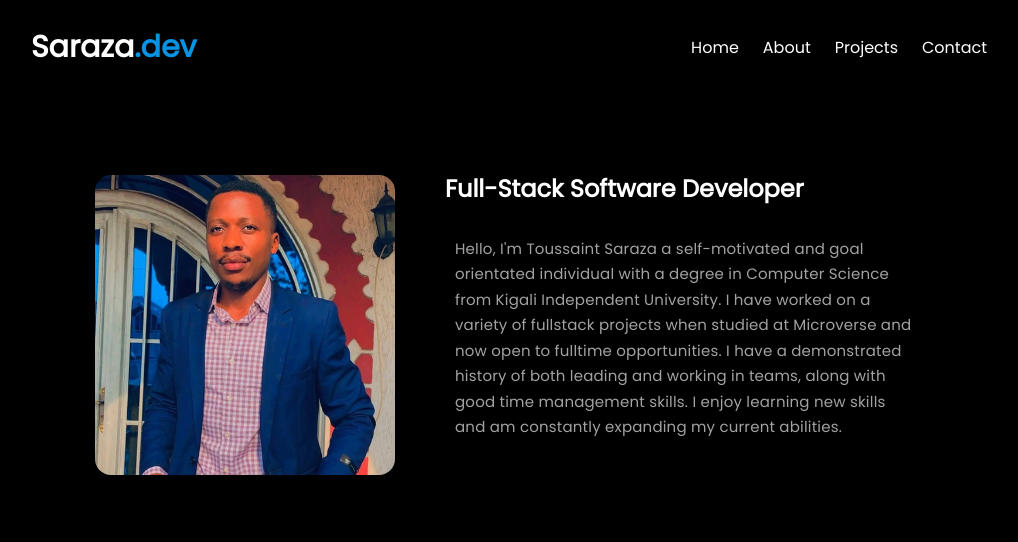
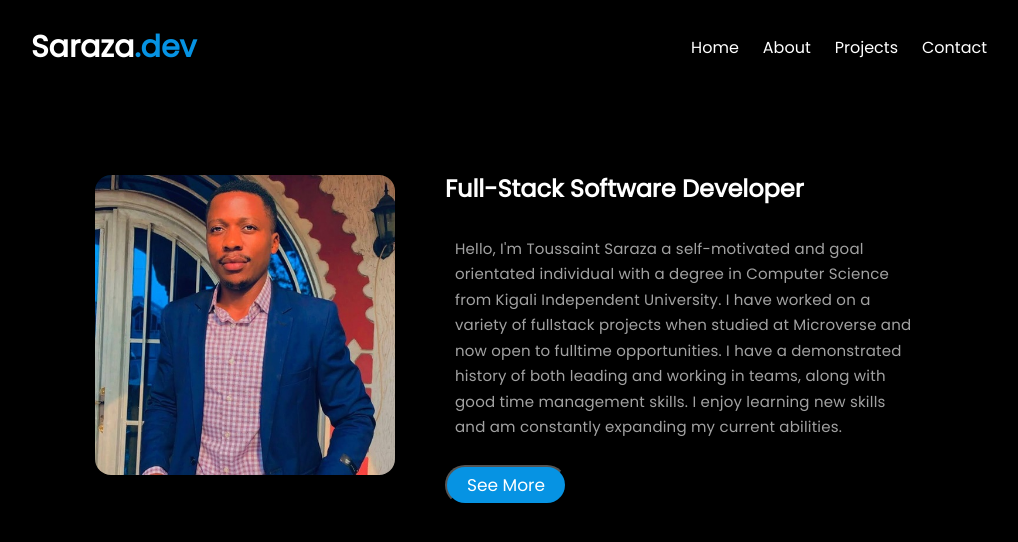
Before and after one commit to sarazaToussaint/Saraza-dev, a React (Create React App) app: page /About in a window 1280 px wide. Shown: the top 542 px of the page, without its empty margins (129-1147 px from the left). Built offline with nearby package versions, Linux system fonts and the light colour scheme.

Commit message:
Add the see more about me button

```diff
--- a/src/components/About.jsx
+++ b/src/components/About.jsx
@@ -1,4 +1,5 @@
 import React from 'react';
+import { NavLink as Link } from 'react-router-dom';
 import data from './database/data.json';
 
 const About = () => (
@@ -24,6 +25,7 @@ const About = () => (
         skills. I enjoy learning new skills and am constantly expanding my
         current abilities.
       </p>
+      <Link className="buton" to="/Skills"><button type="button" className="btn btn-primary">See More</button></Link>
     </div>
   </section>
 );
```
